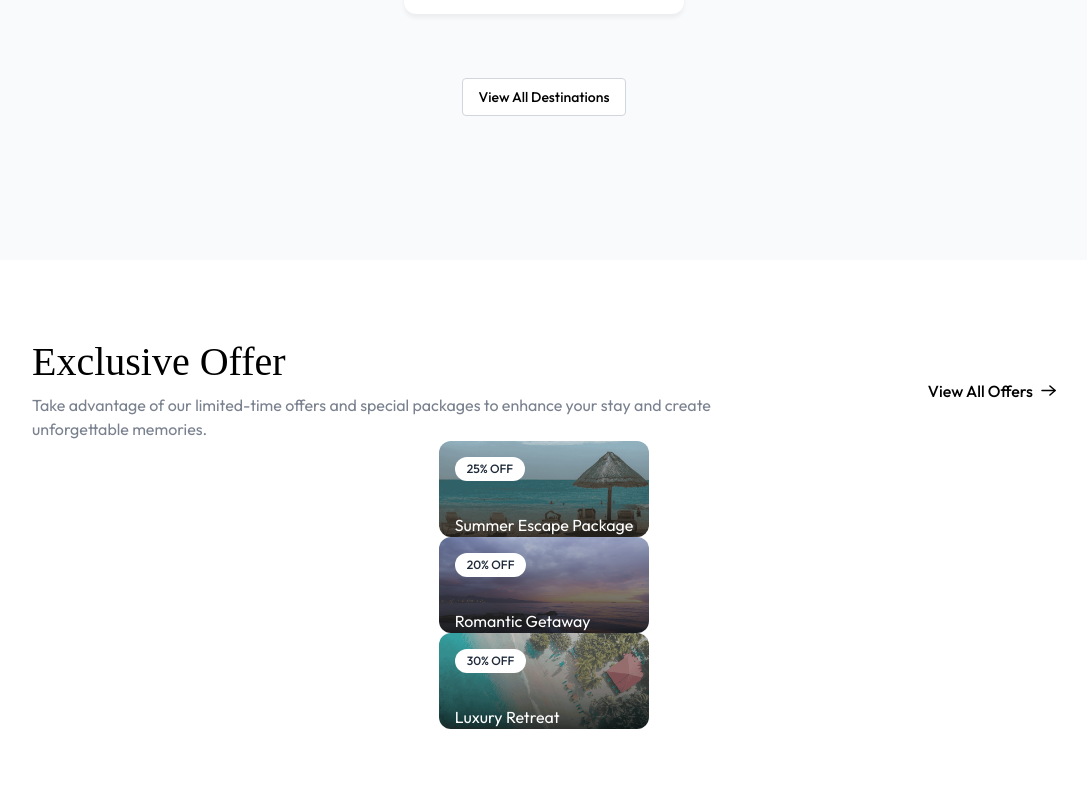
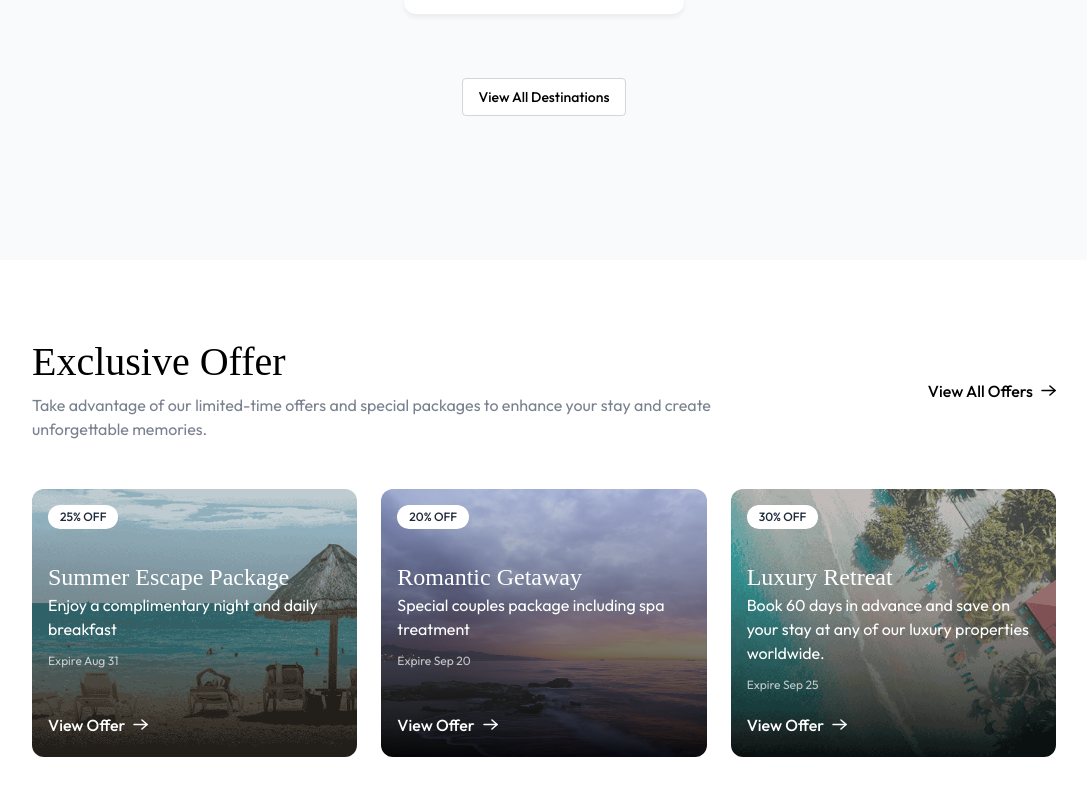
Before and after one commit to pagarwal884/Hotel_Booking_Frontend, a React (Vite) app: page / in a window 1280 px wide. Shown: the part 1760-2555 px from the top of the page, without its empty margins (96-1183 px from the left). Built offline with nearby package versions, Linux system fonts and the light colour scheme; no server answers; a web font is replaced by a local one.

Commit message:
Added Exclusive Offer Section in my web page

```diff
--- a/src/components/ExclusiveOffer.jsx
+++ b/src/components/ExclusiveOffer.jsx
@@ -13,13 +13,19 @@ const ExclusiveOffer = () => {
                 </button>
 
             </div>
-            <div>
+            <div className='grid grid-cols-1 md:grid-cols-2 lg:grid-cols-3 gap-6 mt-12'>
                 {exclusiveOffers.map((item) => (
                     <div key={item._id} className='group relative flex flex-col items-start justify-between gap-1 pt-12 md:pt-18 px-4 rounded-xl text-white bg-no-repeat bg-cover bg-center' style={{backgroundImage: `url(${item.image})`}}>
                         <p className='px-3 py-1 absolute top-4 left-4 text-xs bg-white text-gray-800 font-medium rounded-full'>{item.priceOff}% OFF</p>
                         <div>
-                            <p>{item.title}</p>
+                            <p className='text-2xl font-medium font-playfair'>{item.title}</p>
+                            <p>{item.description}</p>
+                            <p className='text-xs text-white/70 mt-3'>Expire {item.expiryDate}</p>
                         </div>
+                        <button className='flex items-center gap-2 font-medium cursor-pointer mt-4 mb-5'>
+                            View Offer
+                            <img src={assets.arrowIcon} alt="" className='invert group-hover:translate-x-1 transition-all'/>
+                        </button>
 
                     </div>
                 ))}
```
